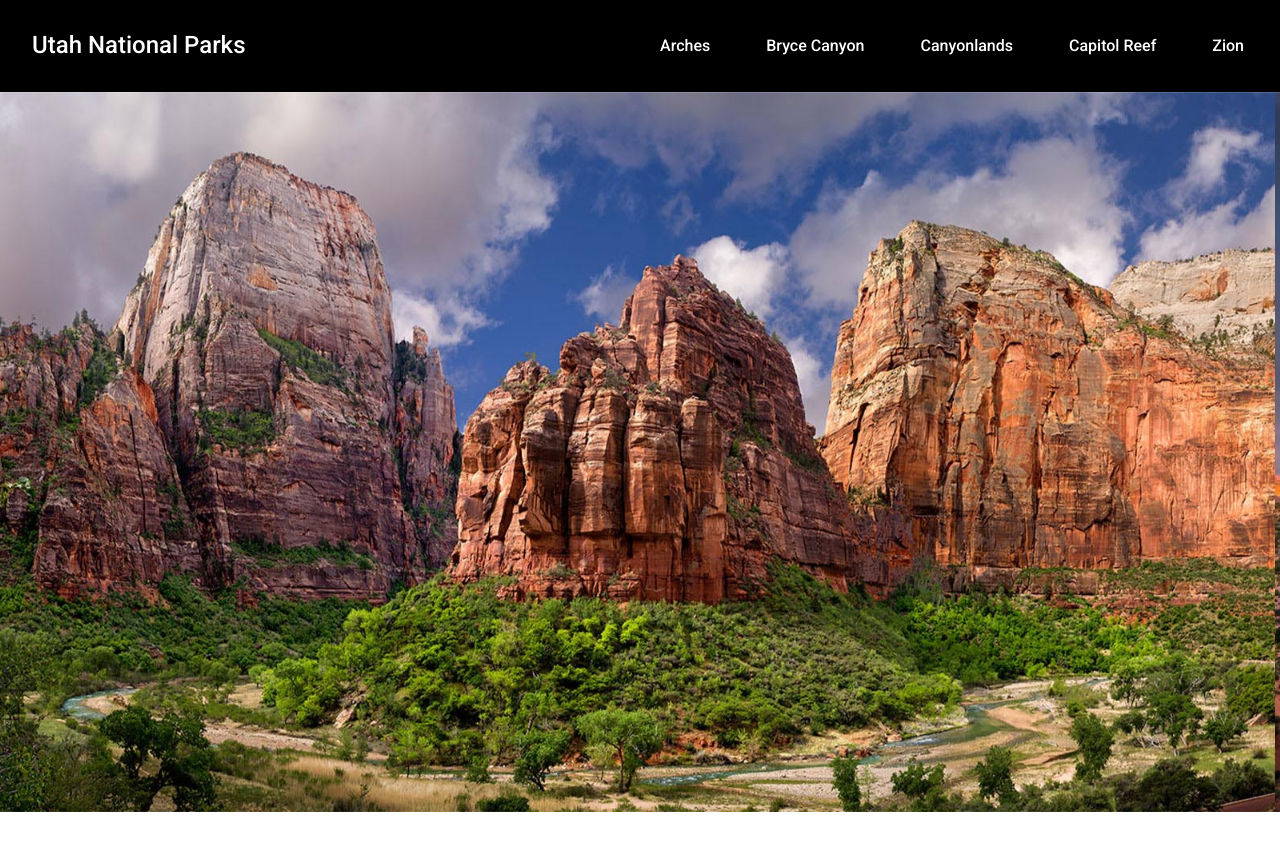
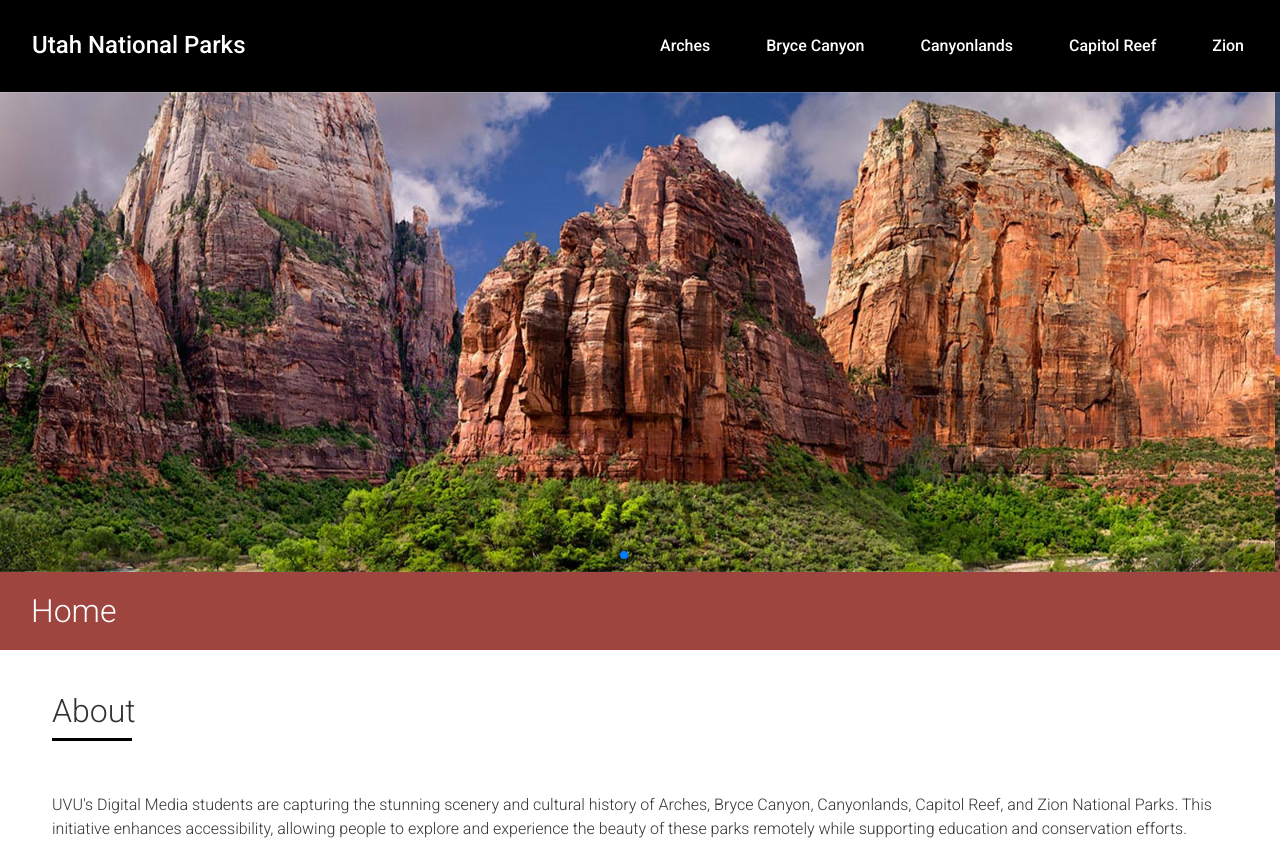
Before and after one commit to asiahaws1/mighty-5, a plain HTML site: page index.html in a window 1280 px wide. Shown: the top 860 px of the page. Drawn offline with nearby package versions, Linux system fonts and the light colour scheme.

Commit message:
update css preparing to insert photos

```diff
--- a/scss/_small.scss
+++ b/scss/_small.scss
@@ -240,14 +240,16 @@ main {
 
 // swiper
 
-.swiper, .swiper img {
+.swiper {
     width: 100%;
-    height: auto;
-    display: block;
-    z-index: 1;
+    height: 60vh;
 }
 
-
+.swiper img {
+    width: 100%;
+    height: 100%;
+    object-fit: cover;
+}
 
 
 
```
Also changed, not shown: css/styles.css, css/styles.min.css.
